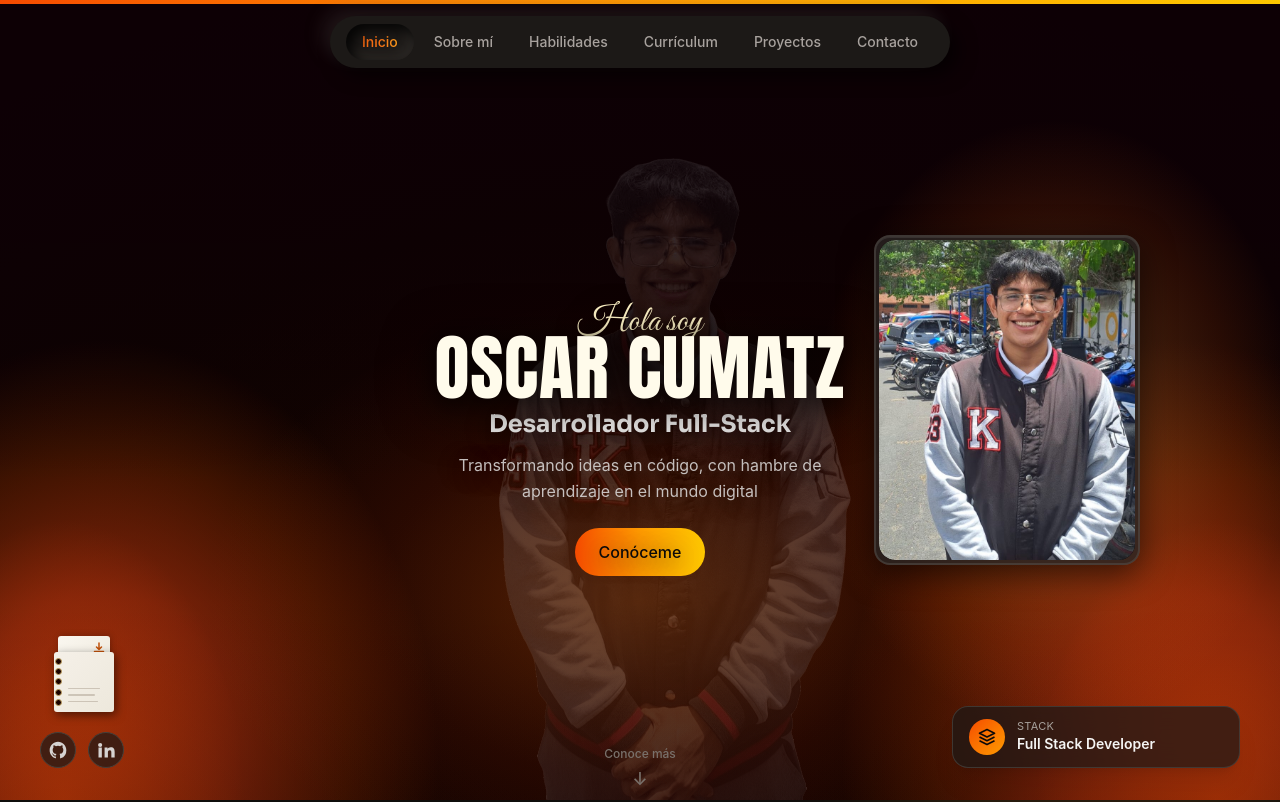
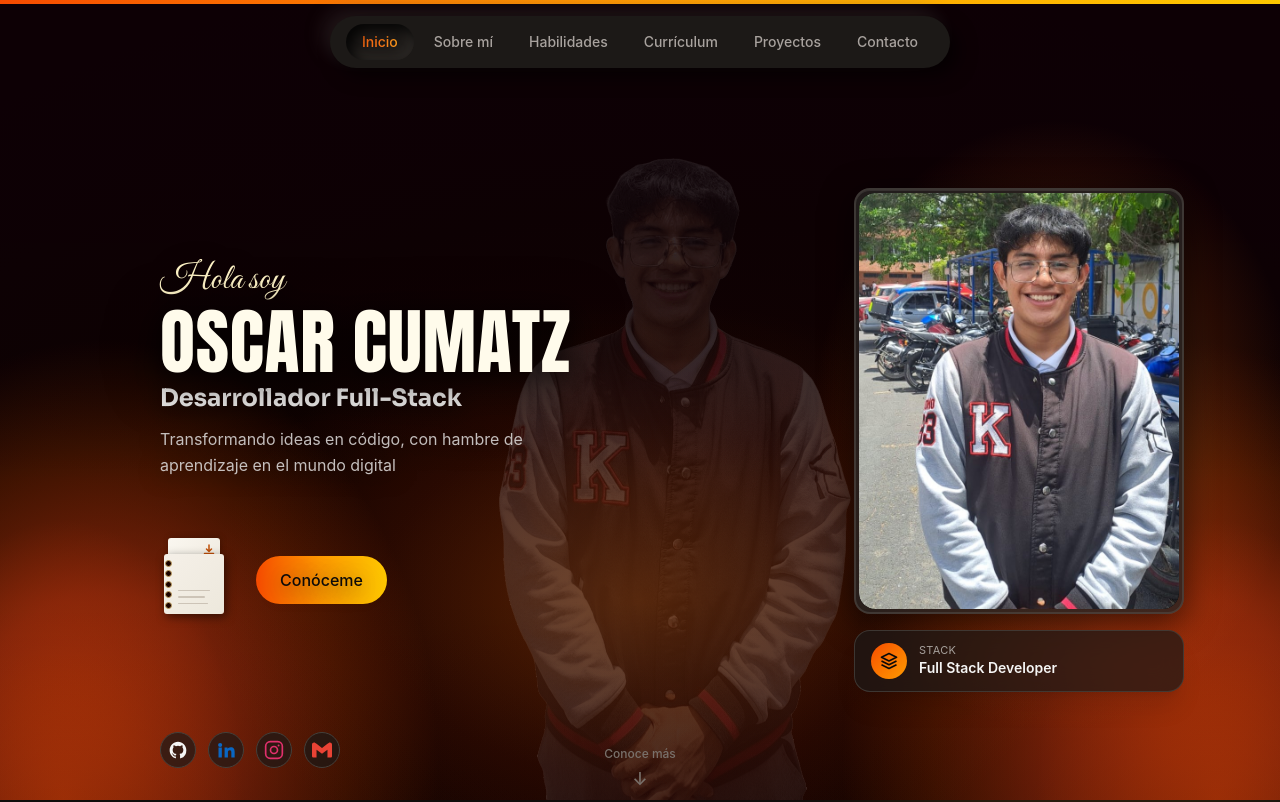
Before and after one commit to ocumatz-2021660/Portafolio-Web, a React (Vite) app in the folder Portafolio-Web/: page / in a window 1280 px wide. Shown: the top 802 px of the page. Built offline with nearby package versions, Linux system fonts and the light colour scheme.

Commit message:
style: Agregando contactos nuevos y reorganizando estructura inizial

```diff
--- a/Portafolio-Web/src/sections/Hero.jsx
+++ b/Portafolio-Web/src/sections/Hero.jsx
@@ -21,6 +21,111 @@ function LinkedinIcon({ className = "w-5 h-5" }) {
     <svg viewBox="0 0 24 24" fill="currentColor" className={className} aria-hidden="true">
       <path d="M4.98 3.5a2.5 2.5 0 1 1 0 5 2.5 2.5 0 0 1 0-5ZM3 9h4v12H3V9Zm7 0h3.8v1.64h.05c.53-.95 1.83-1.95 3.77-1.95 4.03 0 4.78 2.5 4.78 5.75V21h-4v-5.66c0-1.35-.03-3.08-1.9-3.08-1.9 0-2.2 1.46-2.2 2.98V21h-4V9Z" />
     </svg>
+  )
+}
+
+function InstagramIcon({ className = "w-5 h-5" }) {
+  return (
+    <svg viewBox="0 0 24 24" fill="none" stroke="currentColor" strokeWidth="2" className={className} aria-hidden="true">
+      <rect x="2" y="2" width="20" height="20" rx="5.5" />
+      <circle cx="12" cy="12" r="4.2" />
+      <circle cx="17.5" cy="6.5" r="1.2" fill="currentColor" stroke="none" />
+    </svg>
+  )
+}
+
+function GmailIcon({ className = "w-5 h-5" }) {
+  return (
+    <svg viewBox="0 0 24 24" fill="currentColor" className={className} aria-hidden="true">
+      <path d="M24 5.457v13.909c0 .904-.732 1.636-1.636 1.636h-3.819V11.73L12 16.64l-6.545-4.91v9.273H1.636A1.636 1.636 0 0 1 0 19.366V5.457c0-2.023 2.309-3.178 3.927-1.964L5.455 4.64 12 9.548l6.545-4.91 1.528-1.145C21.69 2.28 24 3.434 24 5.457Z" />
+    </svg>
+  )
+}
+
+/* Clases base compartidas por los botones redondos de redes */
+const socialBase =
+  "w-9 h-9 rounded-full bg-stone-900/70 border border-stone-700 flex items-center justify-center transition-colors backdrop-blur-sm"
+
+/* Tarjeta Stack — se reutiliza bajo la foto (lg) y abajo a la derecha (md) */
+function StackCard({ className = "" }) {
+  return (
+    <div
+      className={`flex items-center gap-3 px-4 py-3 rounded-2xl bg-stone-900/70 border border-stone-700/80 backdrop-blur-md shadow-xl ${className}`}
+    >
+      <span className="w-9 h-9 shrink-0 rounded-full bg-gradient-to-br from-orange-600 to-amber-500 flex items-center justify-center text-stone-950">
+        <svg viewBox="0 0 24 24" className="w-5 h-5" fill="none" stroke="currentColor" strokeWidth="2" strokeLinejoin="round">
+          <path d="M12 3 3 7.5 12 12l9-4.5L12 3Z" />
+          <path d="m3 12 9 4.5L21 12" />
+          <path d="m3 16.5 9 4.5 9-4.5" />
+        </svg>
+      </span>
+      <div className="leading-tight text-left">
+        <p className="text-[11px] uppercase tracking-wide text-stone-400">Stack</p>
+        <p className="text-sm font-semibold text-stone-100">Full Stack Developer</p>
+      </div>
+    </div>
+  )
+}
+
+/* Retrato enmarcado + tarjeta Stack — a la derecha en lg, en flujo debajo del texto en pantallas pequeñas */
+function PortraitBlock({ className = "" }) {
+  return (
+    <div className={`relative ${className}`}>
+      <div className="rounded-2xl border-2 border-stone-600/50 bg-stone-800/80 p-[3px] shadow-[inset_0_1px_0_rgba(168,162,158,0.15),0_8px_32px_rgba(0,0,0,0.6)]">
+        <div className="rounded-2xl bg-stone-950 overflow-hidden">
+          <img
+            src={cumatzSonrie}
+            alt="Oscar Cumatz"
+            className="rounded-2xl w-56 h-[19rem] sm:w-72 sm:h-[24rem] lg:w-80 lg:h-[26rem] object-cover object-top select-none"
+          />
+        </div>
+      </div>
+
+      {/* Tarjeta Stack pegada debajo de la foto */}
+      <StackCard className="mt-4" />
+    </div>
+  )
+}
+
+/* Redes de contacto — abajo a la izquierda en lg, centradas en pantallas pequeñas */
+function SocialLinks({ className = "" }) {
+  return (
+    <div className={`flex items-center gap-3 ${className}`}>
+      <a
+        href={contact.github}
+        target="_blank"
+        rel="noreferrer"
+        className={`${socialBase} text-stone-100 border-stone-500/60 hover:text-white hover:border-stone-300/80`}
+        aria-label="GitHub"
+      >
+        <GithubIcon />
+      </a>
+      <a
+        href={contact.linkedin || "#contact"}
+        target={contact.linkedin ? "_blank" : undefined}
+        rel="noreferrer"
+        className={`${socialBase} text-[#0A66C2] border-[#0A66C2]/50 hover:text-[#3d95e8] hover:border-[#3d95e8]/80`}
+        aria-label="LinkedIn"
+      >
+        <LinkedinIcon />
+      </a>
+      <a
+        href={contact.instagram || "#contact"}
+        target={contact.instagram ? "_blank" : undefined}
+        rel="noreferrer"
+        className={`${socialBase} text-[#E1306C] border-[#E1306C]/50 hover:text-[#f56aa0] hover:border-[#f56aa0]/80`}
+        aria-label="Instagram"
+      >
+        <InstagramIcon />
+      </a>
+      <a
+        href={`mailto:${contact.email}`}
+        className={`${socialBase} text-[#EA4335] border-[#EA4335]/50 hover:text-[#ff6f63] hover:border-[#ff6f63]/80`}
+        aria-label="Gmail"
+      >
+        <GmailIcon />
+      </a>
+    </div>
   )
 }
 
@@ -113,7 +218,7 @@ export default function Hero() {
       </div>
 
       {/* Capa 1 — Retrato frontal, nítido, a la derecha junto al texto */}
-      <div className="hidden lg:flex absolute inset-y-0 right-0 z-10 items-center justify-end pointer-events-none">
+      <div className="hidden lg:flex absolute top-20 bottom-0 right-0 z-10 items-center justify-end pointer-events-none">
         {/* Halo cálido de luz detrás del retrato */}
         <div
           className="absolute bottom-0 right-0 w-[46vw] h-[85vh]"
@@ -122,29 +227,19 @@ export default function Hero() {
               "radial-gradient(ellipse 55% 60% at 62% 45%, rgba(251,146,60,0.35), rgba(234,88,12,0.12) 55%, transparent 75%)",
           }}
         />
-        <div className="relative mr-35">
-          <div className="rounded-2xl border-2 border-stone-600/50 bg-stone-800/80 p-[3px] shadow-[inset_0_1px_0_rgba(168,162,158,0.15),0_8px_32px_rgba(0,0,0,0.6)]">
-            <div className="rounded-2xl bg-stone-950 overflow-hidden">
-              <img
-                src={cumatzSonrie}
-                alt="Oscar Cumatz"
-                className="rounded-2xl w-64 h-80 object-cover object-top select-none"
-              />
-            </div>
-          </div>
-        </div>
+        <PortraitBlock className="mr-24" />
       </div>
 
       {/* Capa 2 — Texto (portada), centrado */}
-      <div className="relative z-20 min-h-[calc(100vh-5rem)] flex flex-col items-center justify-center text-center px-4">
+      <div className="relative z-20 min-h-[calc(100vh-5rem)] flex flex-col items-center lg:items-start justify-center text-center lg:text-left px-4 lg:pl-40 py-14 pb-28 lg:py-0">
         <motion.div
           initial={{ opacity: 0, y: 24 }}
           animate={{ opacity: 1, y: 0 }}
           transition={{ duration: 0.8, ease: "easeOut" }}
-          className="flex flex-col items-center"
+          className="flex flex-col items-center lg:items-start"
           style={{ textShadow: "0 4px 22px rgba(0,0,0,0.7)" }}
         >
-          <span className="font-script text-4xl md:text-4xl text-amber-100 leading-none -mb-1 md:-mb-1">
+          <span className="font-script text-3xl sm:text-4xl text-amber-100 leading-none mb-2 md:mb-3">
             Hola soy
           </span>
 
@@ -156,23 +251,11 @@ export default function Hero() {
             {personal.role}
           </p>
 
-          <p className="mt-3 max-w-md text-sm md:text-base text-stone-300/90 leading-relaxed">
+          <p className="mt-3 max-w-sm text-sm md:text-base text-stone-300/90 leading-relaxed">
             {personal.tagline}
           </p>
 
-          <div className="pt-6">
-            <NeumorphicButton href="#about" variant="primary">
-              Conóceme
-            </NeumorphicButton>
-          </div>
-        </motion.div>
-      </div>
-
-      {/* Componente izquierdo — Encuéntrame + redes + stack de tecnologías */}
-      <motion.div
-        initial={false}
-        className="absolute bottom-8 left-6 md:left-10 z-30 flex flex-col gap-4"
-      >
+          <div className="mt-14 md:mt-16 w-full flex items-center gap-6 sm:gap-8 justify-center lg:justify-start">
             <div style={{ display: "flex", flexDirection: "column", alignItems: "center", gap: "4px" }}>
               <style>{`
                 .nb-notebook { width:64px; height:72px; position:relative; cursor:pointer; }
@@ -233,48 +316,26 @@ export default function Hero() {
               </span>
             </div>
 
-        <div className="flex items-center gap-3">
-          <a
-            href={contact.github}
-            target="_blank"
-            rel="noreferrer"
-            className="w-9 h-9 rounded-full bg-stone-900/70 border border-stone-700 flex items-center justify-center text-stone-300 hover:text-orange-400 hover:border-orange-600/50 transition-colors backdrop-blur-sm"
-            aria-label="GitHub"
-          >
-            <GithubIcon />
-          </a>
-          <a
-            href={contact.linkedin || "#contact"}
-            target={contact.linkedin ? "_blank" : undefined}
-            rel="noreferrer"
-            className="w-9 h-9 rounded-full bg-stone-900/70 border border-stone-700 flex items-center justify-center text-stone-300 hover:text-orange-400 hover:border-orange-600/50 transition-colors backdrop-blur-sm"
-            aria-label="LinkedIn"
-          >
-            <LinkedinIcon />
-          </a>
+            <NeumorphicButton href="#about" variant="primary">
+              Conóceme
+            </NeumorphicButton>
           </div>
 
         </motion.div>
 
-      {/* Componente derecho — tarjeta Stack + barras de progreso */}
-      <motion.div
-        initial={false}
-        className="hidden md:flex absolute bottom-8 right-6 md:right-10 z-30 flex-col gap-3 w-72"
-      >
-        <div className="flex items-center gap-3 px-4 py-3 rounded-2xl bg-stone-900/70 border border-stone-700/80 backdrop-blur-md shadow-xl">
-          <span className="w-9 h-9 rounded-full bg-gradient-to-br from-orange-600 to-amber-500 flex items-center justify-center text-stone-950">
-            <svg viewBox="0 0 24 24" className="w-5 h-5" fill="none" stroke="currentColor" strokeWidth="2" strokeLinejoin="round">
-              <path d="M12 3 3 7.5 12 12l9-4.5L12 3Z" />
-              <path d="m3 12 9 4.5L21 12" />
-              <path d="m3 16.5 9 4.5 9-4.5" />
-            </svg>
-          </span>
-          <div className="leading-tight">
-            <p className="text-[11px] uppercase tracking-wide text-stone-400">Stack</p>
-            <p className="text-sm font-semibold text-stone-100">Full Stack Developer</p>
+        {/* Pantallas pequeñas: el retrato y las redes pasan al flujo, debajo del texto */}
+        <div className="lg:hidden mt-14 flex flex-col items-center gap-8 self-center">
+          <PortraitBlock />
+          <SocialLinks />
         </div>
       </div>
 
+      {/* Redes de contacto — ancladas abajo a la izquierda solo en lg */}
+      <motion.div
+        initial={false}
+        className="hidden lg:flex absolute bottom-8 lg:left-40 z-30 flex-col gap-4"
+      >
+        <SocialLinks />
       </motion.div>
 
       {/* Indicador de scroll */}
```
Lines whose indentation alone changed are shown as unchanged.
